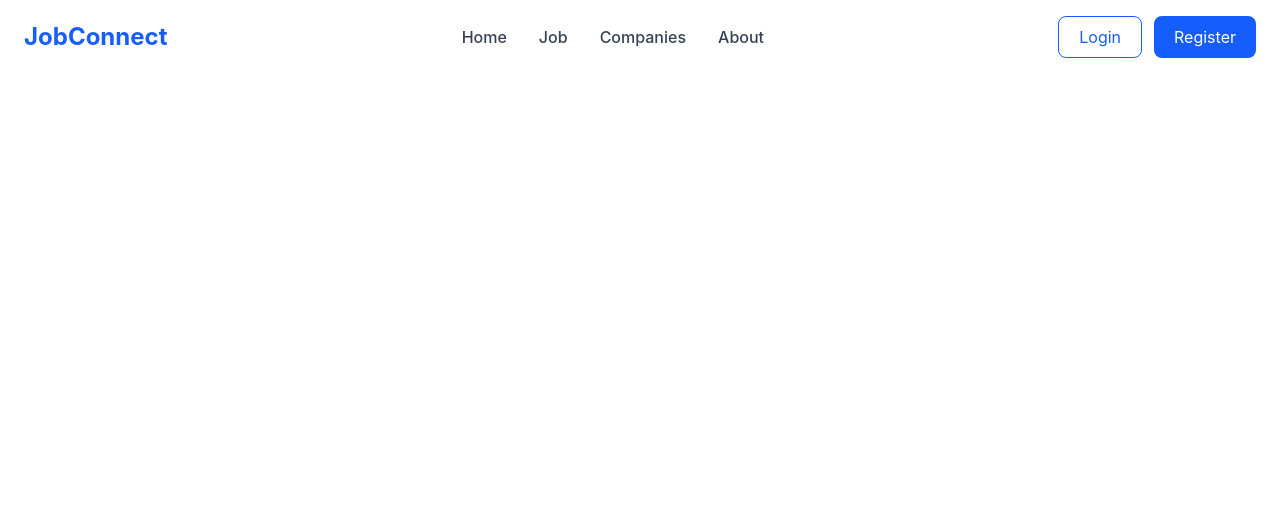
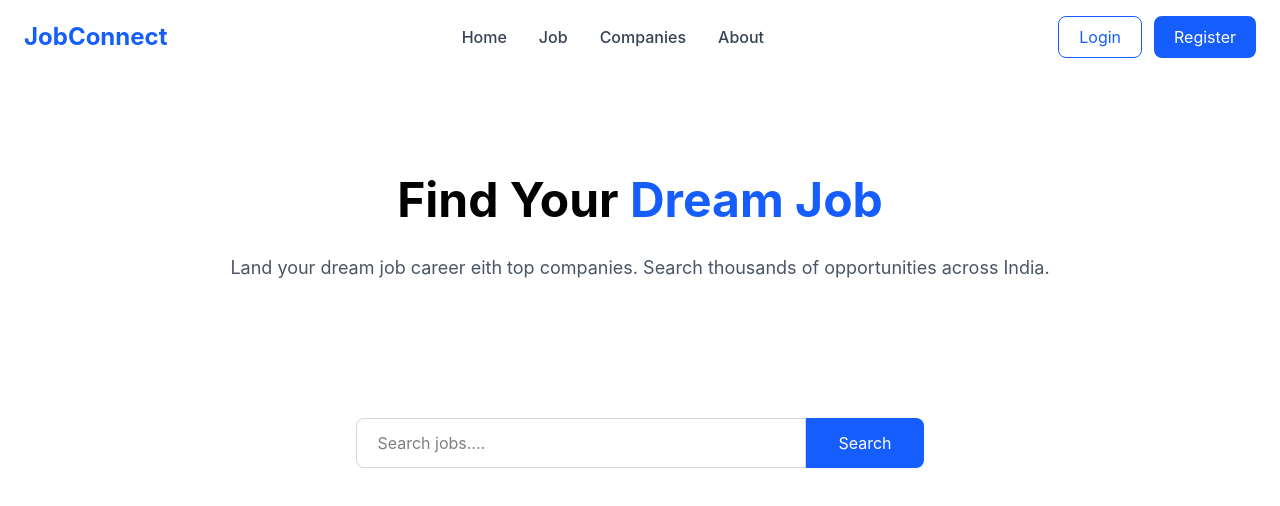
Before and after one commit to Abhishek-Chauhan5/Job-Connect, a React (Vite) app: page / in a window 1280 px wide. Shown: the top 506 px of the page. Built offline with nearby package versions, Linux system fonts and the light colour scheme.

Commit message:
Added navbar components and pages

```diff
--- a/src/App.jsx
+++ b/src/App.jsx
@@ -1,9 +1,11 @@
 import Navbar from "./components/Navbar/Navbar";
+import Home from "./pages/Home/Home";
 
 function App() {
   return (
     <>
-      <Navbar/>
+      <Navbar />
+      <Home />
     </>
   );
 }
--- /dev/null
+++ b/src/components/SearchBar/SearchBar.jsx
@@ -0,0 +1,18 @@
+const SearchBar = () => {
+    return (
+        <div className="flex justify-center mt-10">
+
+            <input
+            type="text"
+            placeholder="Search jobs...."
+            className="w-[450px] border border-gray-300 rounded-l-lg px-5 py-3 outline-none"
+            />
+            <button className="bg-blue-600 text-white px-8 rounded-r-lg hover:bg-blue-700 transition">
+                Search
+            </button>
+
+        </div>
+    );
+};
+
+export default SearchBar;
--- /dev/null
+++ b/src/components/hero/Hero.jsx
@@ -0,0 +1,23 @@
+const Hero = () => {
+    return (
+        <section className="bg-grey-100 py-24">
+
+            <div className="max-w-7xl mx-auto  text-center">
+
+                <h1 className="text-5xl font-bold leading-tight">
+                    Find Your
+                    <span className="text-blue-600"> Dream Job</span>
+                </h1>
+
+                <p className="mt-6 text-gray-600 text-lg max-w-2x1 mx-auto">
+                    Land your dream job career eith top companies.
+                    Search thousands of opportunities across India.
+                </p>
+
+            </div>
+
+    </section>
+    );
+};
+
+export default Hero;
--- /dev/null
+++ b/src/pages/Home/Home.jsx
@@ -0,0 +1,13 @@
+import Hero from "../../components/Hero/Hero";
+import SearchBar from "../../components/SearchBar/SearchBar";
+
+const Home = () => {
+  return (
+    <>
+      <Hero />
+      <SearchBar />
+    </>
+  );
+};
+
+export default Home;
```
